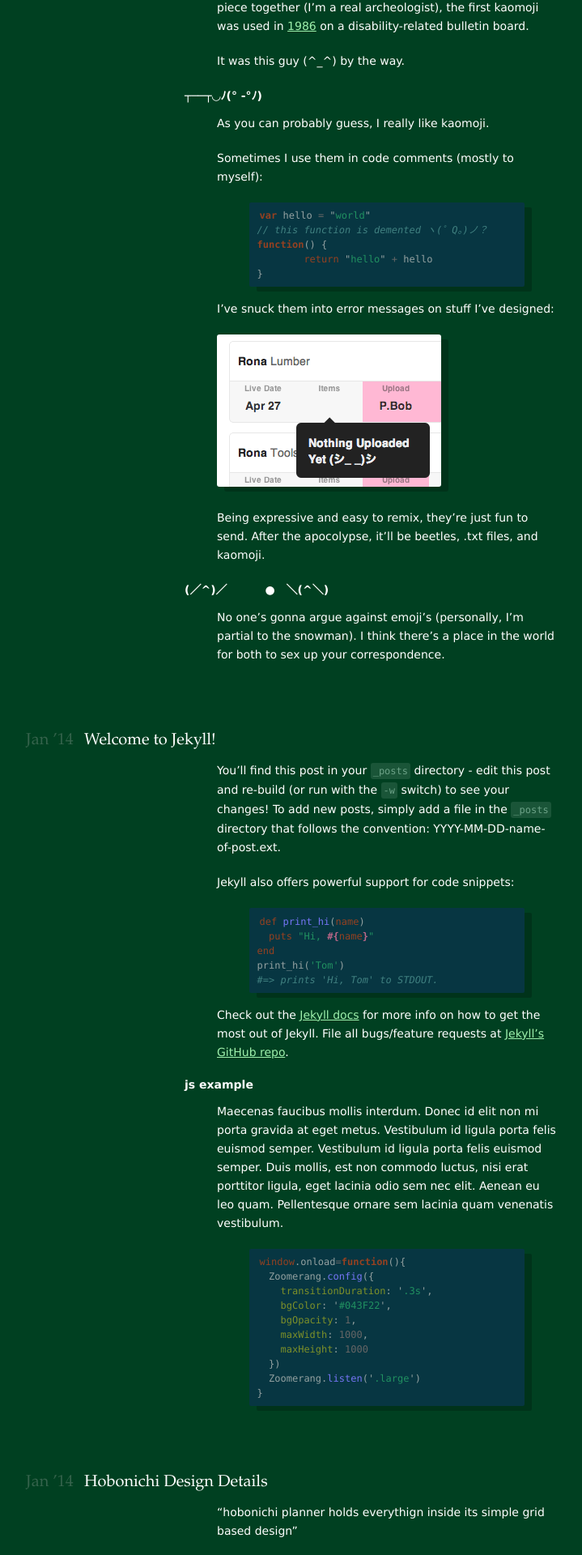
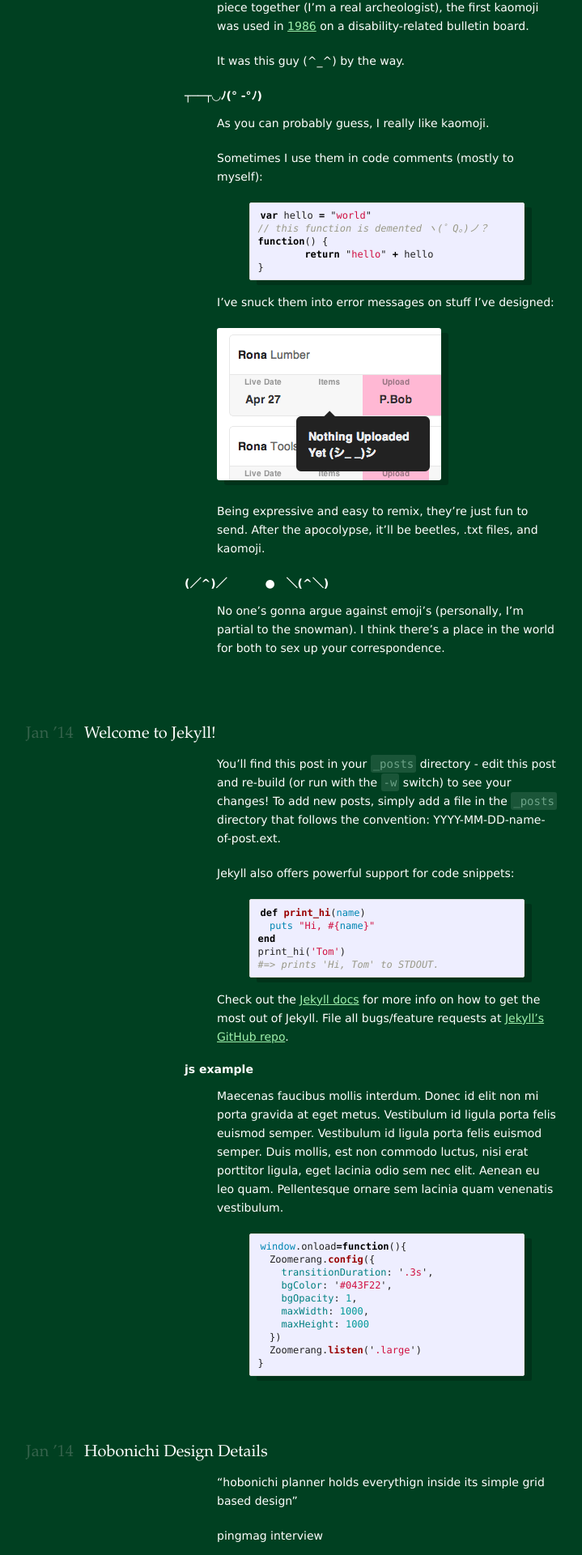
Before and after one commit to pketh/pketh.github.io, a Jekyll site: the page built from index.html, in a window 1280 px wide. Shown: the part 804-2724 px from the top of the page at 81% size, without its empty margins (302-1021 px from the left). Built offline with Jekyll 4.4.1, drawn with Linux system fonts in a browser that asks for light colours; Markdown is read by kramdown in place of the engine named in the settings; the list of posts is cut into pages by our own code.

Commit message:
switched code theme to gist style

```diff
--- a/css/main.css
+++ b/css/main.css
@@ -255,30 +255,29 @@
   display: inline;
   background-color: #1A5538;
   width: auto;
-  font-family: Monaco, Consolas, "Lucida Console", monospace;
-  font-size: 12px;
+  font-family: Consolas, 'Liberation Mono', Courier, monospace;
   color: #6CA287;
   padding: 3px 3px;
   border-radius: 3px;
 }
 
 .post pre {
-/*  border: 1px solid #ddd;
-*/  background-color: #073642;
+  border: 1px solid #ddd;
+  background-color: #eef;
   padding: .6em .8em;
   border-radius: 2px;
   font-size: 12px;
-  line-height: 18px;
+  line-height: 16px;
   margin-left: 240px;
   box-shadow: 9px 6px 0 rgba(0, 0, 0, .2);
-  font-family: Monaco, Consolas, "Lucida Console", monospace;
+  font-family: Consolas, 'Liberation Mono', Courier, monospace;
 }
 
 
 
 .post pre code {
   background-color: transparent;
-  color: #93A1A1;
+  color: #222;
 }
 
 /* terminal */
--- a/css/syntax.css
+++ b/css/syntax.css
@@ -1,64 +1,63 @@
 /*use sublime themes as reference*/
 
-
-
-.highlight .c { color: #408080; font-style: italic }  /* Comment */
-.highlight .err { border: 1px solid #FF0000 }         /* Error */
-.highlight .k { color: #954121 }                      /* Keyword */
-.highlight .o { color: #666666 }                      /* Operator */
-.highlight .cm { color: #408080; font-style: italic } /* Comment.Multiline */
-.highlight .cp { color: #BC7A00 }                     /* Comment.Preproc */
-.highlight .c1 { color: #408080; font-style: italic } /* Comment.Single */
-.highlight .cs { color: #408080; font-style: italic } /* Comment.Special */
-.highlight .gd { color: #A00000 }                     /* Generic.Deleted */
-.highlight .ge { font-style: italic }                 /* Generic.Emph */
-.highlight .gr { color: #FF0000 }                     /* Generic.Error */
-.highlight .gh { color: #000080; font-weight: bold }  /* Generic.Heading */
-.highlight .gi { color: #00A000 }                     /* Generic.Inserted */
-.highlight .go { color: #808080 }                     /* Generic.Output */
-.highlight .gp { color: #000080; font-weight: bold }  /* Generic.Prompt */
-.highlight .gs { font-weight: bold }                  /* Generic.Strong */
-.highlight .gu { color: #800080; font-weight: bold }  /* Generic.Subheading */
-.highlight .gt { color: #0040D0 }                     /* Generic.Traceback */
-.highlight .kc { color: #954121 }                     /* Keyword.Constant */
-.highlight .kd { color: #954121; font-weight: bold }  /* Keyword.Declaration */
-.highlight .kn { color: #954121; font-weight: bold }  /* Keyword.Namespace */
-.highlight .kp { color: #954121 }                     /* Keyword.Pseudo */
-.highlight .kr { color: #954121; font-weight: bold }  /* Keyword.Reserved */
-.highlight .kt { color: #B00040 }                     /* Keyword.Type */
-.highlight .m { color: #666666 }                      /* Literal.Number */
-.highlight .s { color: #219161 }                      /* Literal.String */
-.highlight .na { color: #7D9029 }                     /* Name.Attribute */
-.highlight .nb { color: #954121 }                     /* Name.Builtin */
-.highlight .nc { color: #0000FF; font-weight: bold }  /* Name.Class */
-.highlight .no { color: #880000 }                     /* Name.Constant */
-.highlight .nd { color: #AA22FF }                     /* Name.Decorator */
-.highlight .ni { color: #999999; font-weight: bold }  /* Name.Entity */
-.highlight .ne { color: #D2413A; font-weight: bold }  /* Name.Exception */
-.highlight .nf { color: #7575F5 }                     /* Name.Function */
-.highlight .nl { color: #A0A000 }                     /* Name.Label */
-.highlight .nn { color: #0000FF; font-weight: bold }  /* Name.Namespace */
-.highlight .nt { color: #954121; font-weight: bold }  /* Name.Tag */
-.highlight .nv { color: #19469D }                     /* Name.Variable */
-.highlight .ow { color: #AA22FF; font-weight: bold }  /* Operator.Word */
-.highlight .w { color: #bbbbbb }                      /* Text.Whitespace */
-.highlight .mf { color: #666666 }                     /* Literal.Number.Float */
-.highlight .mh { color: #666666 }                     /* Literal.Number.Hex */
-.highlight .mi { color: #666666 }                     /* Literal.Number.Integer */
-.highlight .mo { color: #666666 }                     /* Literal.Number.Oct */
-.highlight .sb { color: #219161 }                     /* Literal.String.Backtick */
-.highlight .sc { color: #219161 }                     /* Literal.String.Char */
-.highlight .sd { color: #219161; font-style: italic } /* Literal.String.Doc */
-.highlight .s2 { color: #219161 }                     /* Literal.String.Double */
-.highlight .se { color: #BB6622; font-weight: bold }  /* Literal.String.Escape */
-.highlight .sh { color: #219161 }                     /* Literal.String.Heredoc */
-.highlight .si { color: #BB6688; font-weight: bold }  /* Literal.String.Interpol */
-.highlight .sx { color: #954121 }                     /* Literal.String.Other */
-.highlight .sr { color: #BB6688 }                     /* Literal.String.Regex */
-.highlight .s1 { color: #219161 }                     /* Literal.String.Single */
-.highlight .ss { color: #19469D }                     /* Literal.String.Symbol */
-.highlight .bp { color: #954121 }                     /* Name.Builtin.Pseudo */
-.highlight .vc { color: #19469D }                     /* Name.Variable.Class */
-.highlight .vg { color: #19469D }                     /* Name.Variable.Global */
-.highlight .vi { color: #19469D }                     /* Name.Variable.Instance */
-.highlight .il { color: #666666 }                     /* Literal.Number.Integer.Long */
+.highlight  {}
+.highlight .c { color: #999988; font-style: italic } /* Comment */
+.highlight .err { color: #a61717; background-color: #e3d2d2 } /* Error */
+.highlight .k { color: #000000; font-weight: bold } /* Keyword */
+.highlight .o { color: #000000; font-weight: bold } /* Operator */
+.highlight .cm { color: #999988; font-style: italic } /* Comment.Multiline */
+.highlight .cp { color: #999999; font-weight: bold; font-style: italic } /* Comment.Preproc */
+.highlight .c1 { color: #999988; font-style: italic } /* Comment.Single */
+.highlight .cs { color: #999999; font-weight: bold; font-style: italic } /* Comment.Special */
+.highlight .gd { color: #000000; background-color: #ffdddd } /* Generic.Deleted */
+.highlight .ge { color: #000000; font-style: italic } /* Generic.Emph */
+.highlight .gr { color: #aa0000 } /* Generic.Error */
+.highlight .gh { color: #999999 } /* Generic.Heading */
+.highlight .gi { color: #000000; background-color: #ddffdd } /* Generic.Inserted */
+.highlight .go { color: #888888 } /* Generic.Output */
+.highlight .gp { color: #555555 } /* Generic.Prompt */
+.highlight .gs { font-weight: bold } /* Generic.Strong */
+.highlight .gu { color: #aaaaaa } /* Generic.Subheading */
+.highlight .gt { color: #aa0000 } /* Generic.Traceback */
+.highlight .kc { color: #000000; font-weight: bold } /* Keyword.Constant */
+.highlight .kd { color: #000000; font-weight: bold } /* Keyword.Declaration */
+.highlight .kn { color: #000000; font-weight: bold } /* Keyword.Namespace */
+.highlight .kp { color: #000000; font-weight: bold } /* Keyword.Pseudo */
+.highlight .kr { color: #000000; font-weight: bold } /* Keyword.Reserved */
+.highlight .kt { color: #445588; font-weight: bold } /* Keyword.Type */
+.highlight .m { color: #009999 } /* Literal.Number */
+.highlight .s { color: #d01040 } /* Literal.String */
+.highlight .na { color: #008080 } /* Name.Attribute */
+.highlight .nb { color: #0086B3 } /* Name.Builtin */
+.highlight .nc { color: #445588; font-weight: bold } /* Name.Class */
+.highlight .no { color: #008080 } /* Name.Constant */
+.highlight .nd { color: #3c5d5d; font-weight: bold } /* Name.Decorator */
+.highlight .ni { color: #800080 } /* Name.Entity */
+.highlight .ne { color: #990000; font-weight: bold } /* Name.Exception */
+.highlight .nf { color: #990000; font-weight: bold } /* Name.Function */
+.highlight .nl { color: #990000; font-weight: bold } /* Name.Label */
+.highlight .nn { color: #555555 } /* Name.Namespace */
+.highlight .nt { color: #000080 } /* Name.Tag */
+.highlight .nv { color: #008080 } /* Name.Variable */
+.highlight .ow { color: #000000; font-weight: bold } /* Operator.Word */
+.highlight .w { color: #bbbbbb } /* Text.Whitespace */
+.highlight .mf { color: #009999 } /* Literal.Number.Float */
+.highlight .mh { color: #009999 } /* Literal.Number.Hex */
+.highlight .mi { color: #009999 } /* Literal.Number.Integer */
+.highlight .mo { color: #009999 } /* Literal.Number.Oct */
+.highlight .sb { color: #d01040 } /* Literal.String.Backtick */
+.highlight .sc { color: #d01040 } /* Literal.String.Char */
+.highlight .sd { color: #d01040 } /* Literal.String.Doc */
+.highlight .s2 { color: #d01040 } /* Literal.String.Double */
+.highlight .se { color: #d01040 } /* Literal.String.Escape */
+.highlight .sh { color: #d01040 } /* Literal.String.Heredoc */
+.highlight .si { color: #d01040 } /* Literal.String.Interpol */
+.highlight .sx { color: #d01040 } /* Literal.String.Other */
+.highlight .sr { color: #009926 } /* Literal.String.Regex */
+.highlight .s1 { color: #d01040 } /* Literal.String.Single */
+.highlight .ss { color: #990073 } /* Literal.String.Symbol */
+.highlight .bp { color: #999999 } /* Name.Builtin.Pseudo */
+.highlight .vc { color: #008080 } /* Name.Variable.Class */
+.highlight .vg { color: #008080 } /* Name.Variable.Global */
+.highlight .vi { color: #008080 } /* Name.Variable.Instance */
+.highlight .il { color: #009999 } /* Literal.Number.Integer.Long */.highlight
```
